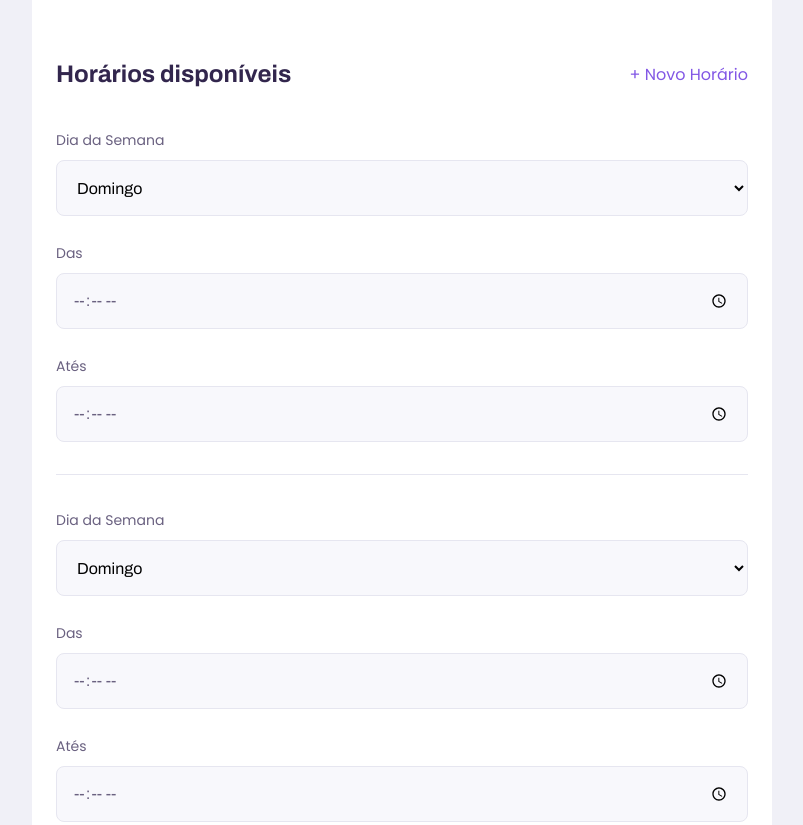
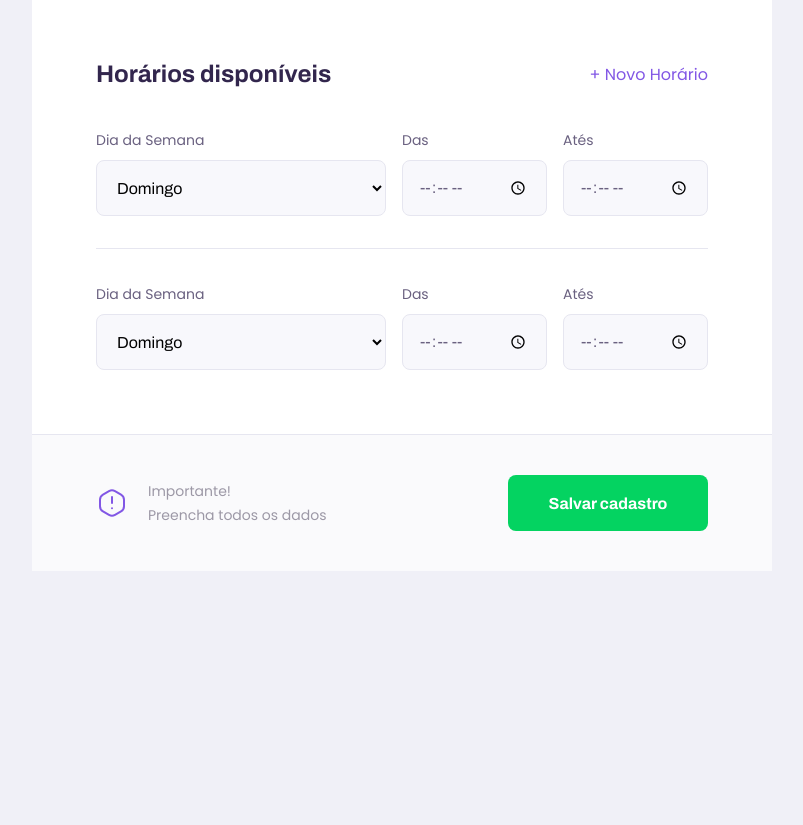
Before and after one commit to Lucas0019/proffy, a plain HTML site: page give-classes.html in a window 1280 px wide. Shown: the part 1312-2137 px from the top of the page, without its empty margins (238-1041 px from the left). After the commit the page ends 1883 px from the top, so only its background shows below. Drawn offline with Linux system fonts and the light colour scheme.

Commit message:
Front End ok

```diff
--- a/give-classes.html
+++ b/give-classes.html
@@ -90,7 +90,7 @@
                     </div>
                 </fieldset>
 
-                <fieldset>
+                <fieldset id="schedule-items">
                     <legend>Horários disponíveis
                         <button id="add-time">+ Novo Horário</button>
                     </legend>
--- a/styles/partials/header.css
+++ b/styles/partials/header.css
@@ -59,7 +59,7 @@
         flex: 1 1;
         padding-bottom: 48px;
         display: flex;
-        flex-direction: colum n;
+        flex-direction: column;
         justify-content: center;
     }
     .page-header .header-content strong {
--- a/styles/partials/page-give-classes.css
+++ b/styles/partials/page-give-classes.css
@@ -116,4 +116,35 @@
     #page-give-classes #container {
         max-width: 100vw;
     }
+    /**Desktop */
+    #page-give-classes .page-header .header-content {
+        margin-bottom: 0;
+    }
+    #page-give-classes main fieldset {
+        padding: 0 64px;
+    }
+    /**Grid */
+    .schedule-item {
+        display: grid;
+        grid-template-columns: 2fr 1fr 1fr;
+        column-gap: 1.6rem;
+    }
+    /**Alinhando  */
+    #page-give-classes #schedule-items .select-block+.input-block,
+    #page-give-classes #schedule-items .input-block+.input-block {
+        margin-top: 0;
+    }
+    /**Alinhando o botão */
+    #page-give-classes main footer {
+        padding: 40px 64px;
+        display: flex;
+        /**Organiza os itens internos  */
+        align-items: center;
+        justify-content: space-between;
+    }
+    /**Botão */
+    #page-give-classes main footer button {
+        margin-top: 0;
+        width: 200px;
+    }
 }
```
